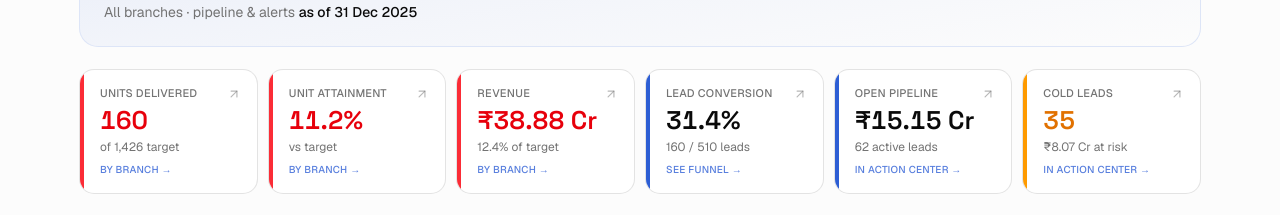
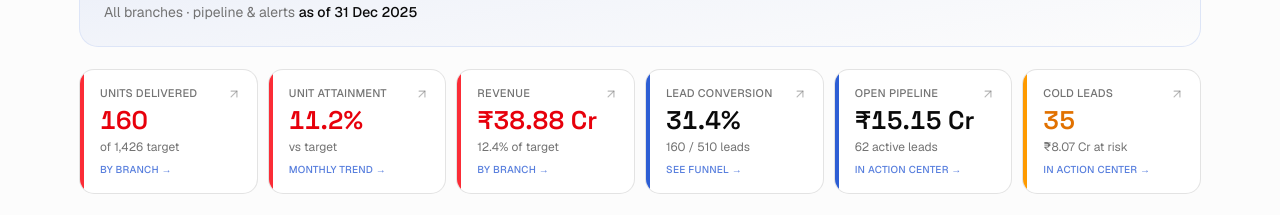
Before and after one commit to RedWaffle007/dealerpulse, a Next.js app in the folder dealerpulse/: page / in a window 1280 px wide. Shown: the part 257-472 px from the top of the page. Built offline with nearby package versions, Linux system fonts and the light colour scheme.

Commit message:
fix(overview): KPI cards scroll to their section on every click (no hash no-op)

```diff
--- a/dealerpulse/src/app/page.tsx
+++ b/dealerpulse/src/app/page.tsx
@@ -159,8 +159,8 @@ export default async function OverviewPage(props: PageProps<"/">) {
           value={formatPct(k.unitAttainmentPct)}
           sub="vs target"
           tone={attainmentTone(k.unitAttainmentPct)}
-          href="#branch-performance"
-          drillLabel="by branch"
+          href="#attainment"
+          drillLabel="monthly trend"
         />
         <KpiCard
           label="Revenue"
--- a/dealerpulse/src/components/dashboard/kpi-card.tsx
+++ b/dealerpulse/src/components/dashboard/kpi-card.tsx
@@ -1,4 +1,7 @@
+"use client";
+
 import Link from "next/link";
+import type { MouseEvent } from "react";
 import { ArrowUpRight } from "lucide-react";
 import { Card, CardContent } from "@/components/ui/card";
 import { cn } from "@/lib/utils";
@@ -78,12 +81,31 @@ export function KpiCard({
   );
 
   if (!href) return card;
+
+  const wrapperClass =
+    "group/card block rounded-xl outline-none focus-visible:ring-2 focus-visible:ring-brand/50";
+  const ariaLabel = `${label}: ${value}. ${drillLabel ?? "View details"}`;
+
+  // On-page anchors (#section): scroll on every click, even when the hash is
+  // already set or shared by several cards — a plain hash link would no-op.
+  if (href.startsWith("#")) {
+    const onClick = (e: MouseEvent<HTMLAnchorElement>) => {
+      const el = document.getElementById(href.slice(1));
+      if (!el) return; // fall back to default anchor behavior
+      e.preventDefault();
+      el.scrollIntoView({ behavior: "smooth", block: "start" });
+      history.replaceState(null, "", href); // keep the hash shareable, no jump
+    };
+    return (
+      <a href={href} onClick={onClick} className={wrapperClass} aria-label={ariaLabel}>
+        {card}
+      </a>
+    );
+  }
+
+  // Cross-page drill-downs use client navigation.
   return (
-    <Link
-      href={href}
-      className="group/card block rounded-xl outline-none focus-visible:ring-2 focus-visible:ring-brand/50"
-      aria-label={`${label}: ${value}. ${drillLabel ?? "View details"}`}
-    >
+    <Link href={href} className={wrapperClass} aria-label={ariaLabel}>
       {card}
     </Link>
   );
```
